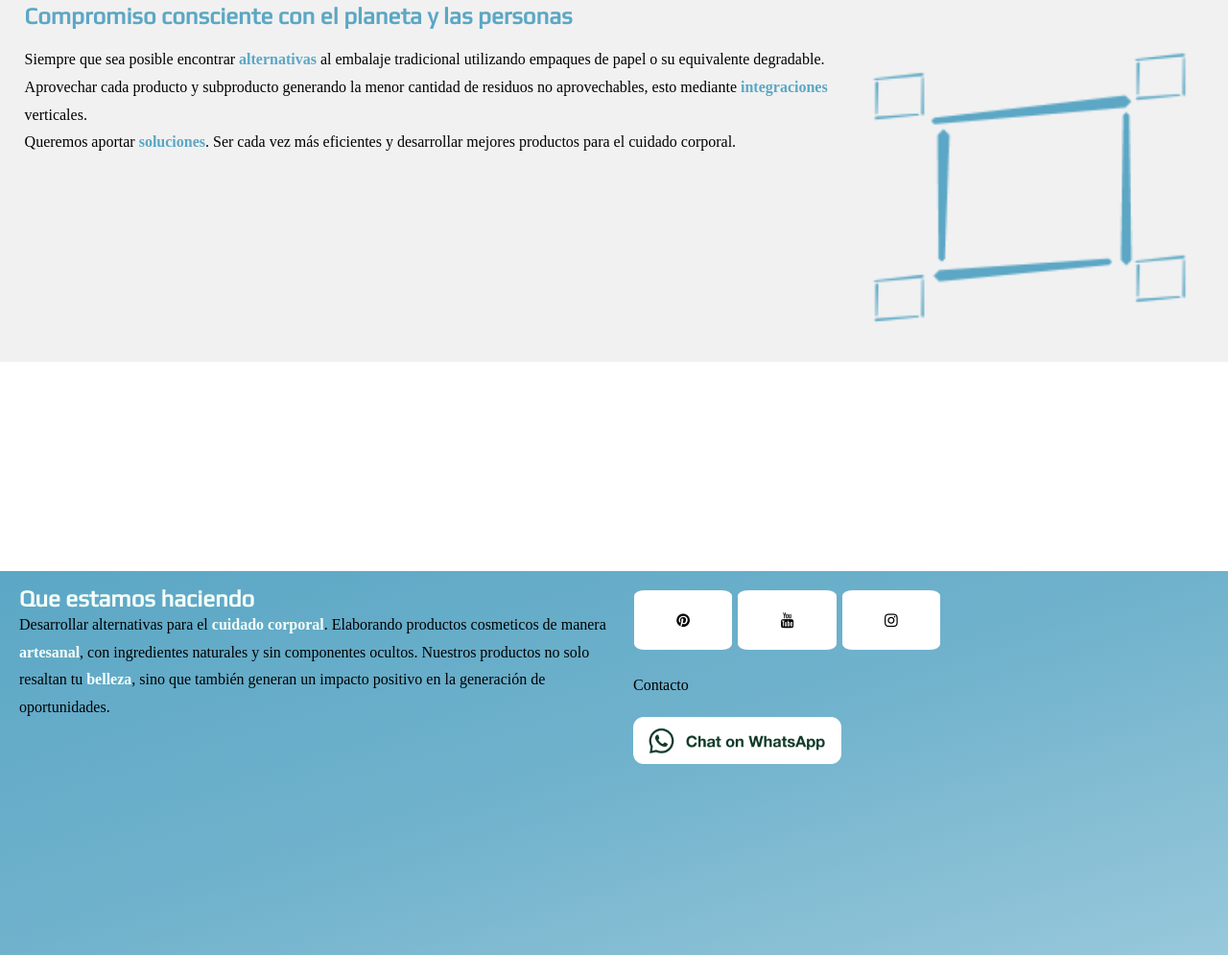
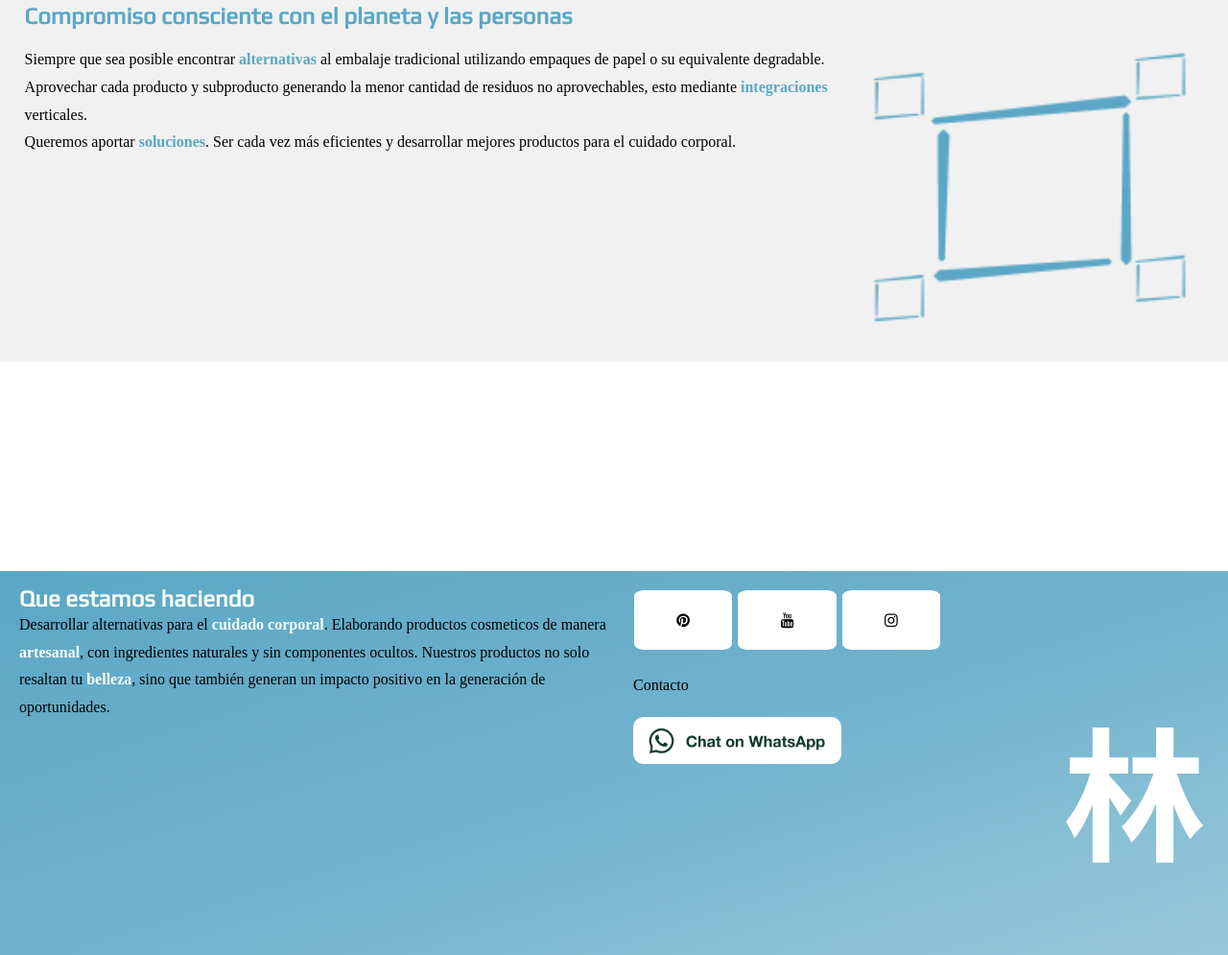
Before and after one commit to dfarenon/dfarenon.github.io, a plain HTML site: page index.html in a window 1280 px wide. Shown: the part 1906-2901 px from the top of the page at 96% size. Drawn offline with Linux system fonts and the light colour scheme; a web font is replaced by a local one.

Commit message:
Update cosmetica.css

```diff
--- a/cosmetica.css
+++ b/cosmetica.css
@@ -179,7 +179,7 @@ strong {
 
 .cuadro-derecha {
     height:40vh;
-    background-image: url("recursos/caracter.png");
+    background-image: url("caracter.png");
     background-position: bottom right;
     background-repeat: no-repeat;
 }
```
